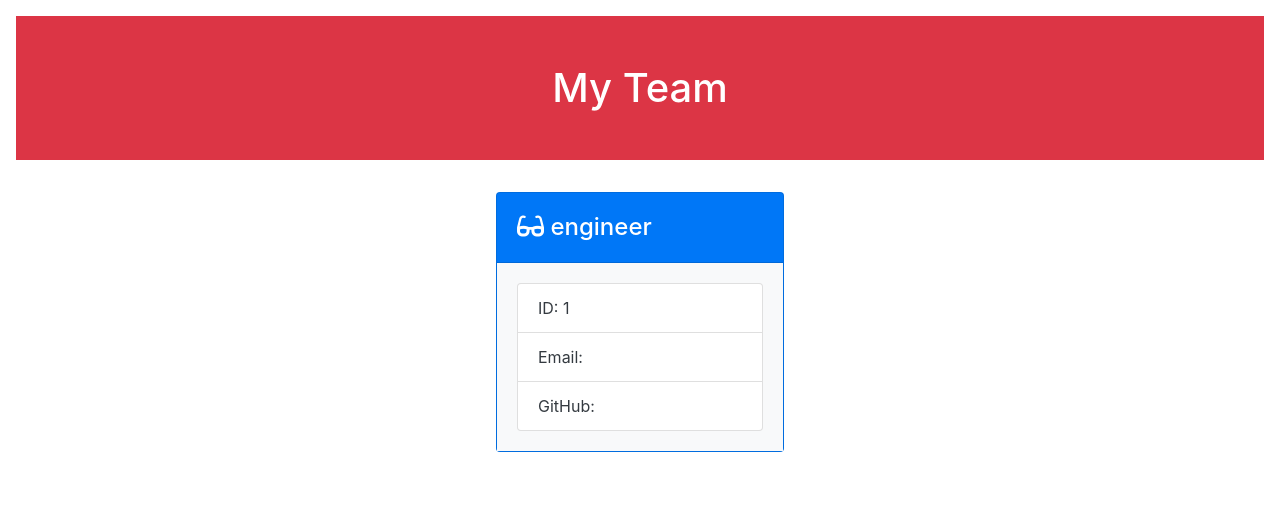
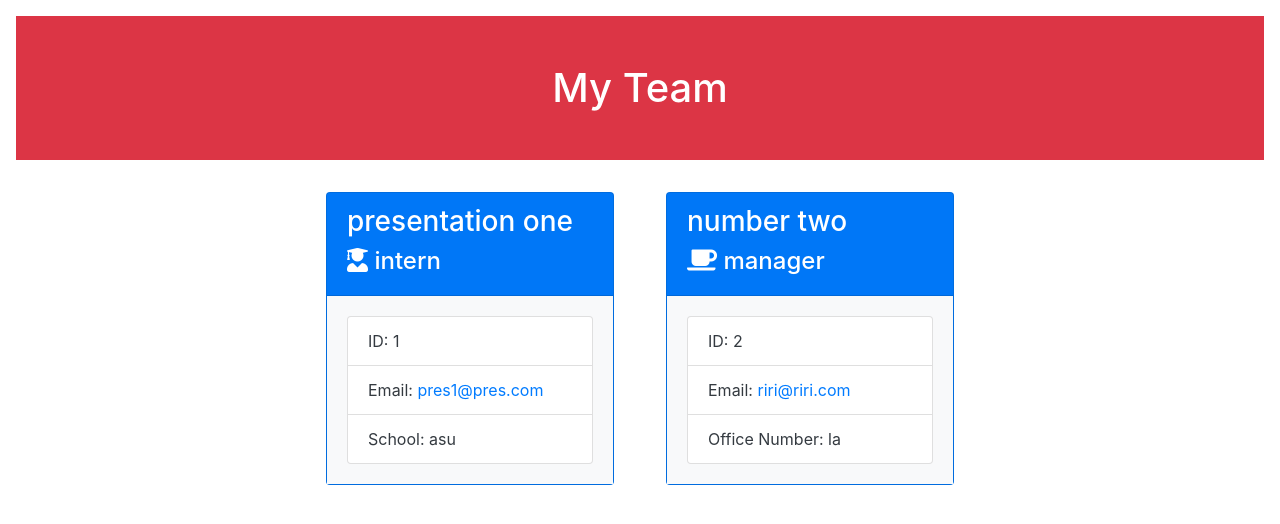
Before and after one commit to nikuk1/nikuk1-team-builder, a website: page dist/team-profile.html in a window 1280 px wide. Drawn offline with nearby package versions, Linux system fonts and the light colour scheme.

Commit message:
presentation/readme

```diff
--- a/dist/team-profile.html
+++ b/dist/team-profile.html
@@ -20,14 +20,26 @@
         <div class="card-columns d-flex justify-content-center flex-wrap">
             <div class="card text-white bg-primary m-3" style="max-width: 18rem;">
             <div class="card-header">
-                <h3></h3>
-                <h4><i class="fas fa-glasses"></i> engineer</h4>
+                <h3>presentation one</h3>
+                <h4><i class="fas fa-user-graduate"></i> intern</h4>
             </div>
             <div class="card-body bg-light text-dark">
                 <ul class="list-group">
                     <li class="list-group-item">ID: 1</li>
-                    <li class="list-group-item">Email: <a class="d-inline" href="mailto:"></a></li>
-                    <li class="list-group-item">GitHub: <a href="https://github.com/"></a></li>
+                    <li class="list-group-item">Email: <a class="d-inline" href="mailto:pres1@pres.com">pres1@pres.com</a></li>
+                    <li class="list-group-item">School: asu</li>
+                </ul>
+            </div>
+        </div><div class="card text-white bg-primary m-3" style="max-width: 18rem;">
+            <div class="card-header">
+                <h3>number two</h3>
+                <h4><i class="fas fa-coffee"></i> manager</h4>
+            </div>
+            <div class="card-body bg-light text-dark">
+                <ul class="list-group">
+                    <li class="list-group-item">ID: 2</li>
+                    <li class="list-group-item">Email: <a class="d-inline" href="mailto:riri@riri.com">riri@riri.com</a></li>
+                    <li class="list-group-item">Office Number: la</li>
                 </ul>
             </div>
         </div>
```
Also changed, not shown: README.md.
